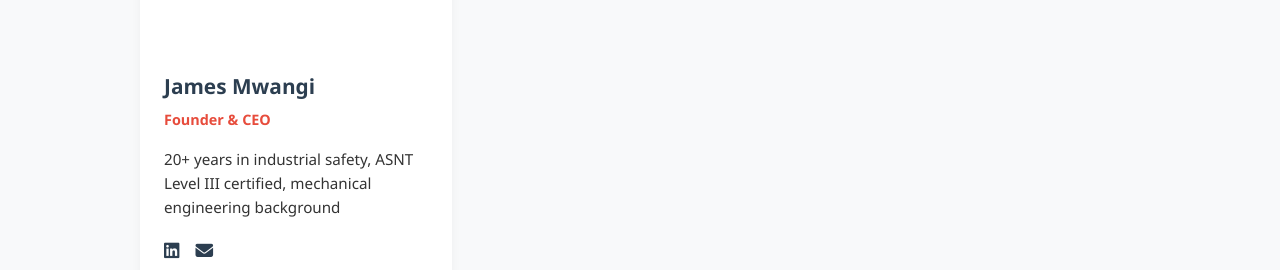
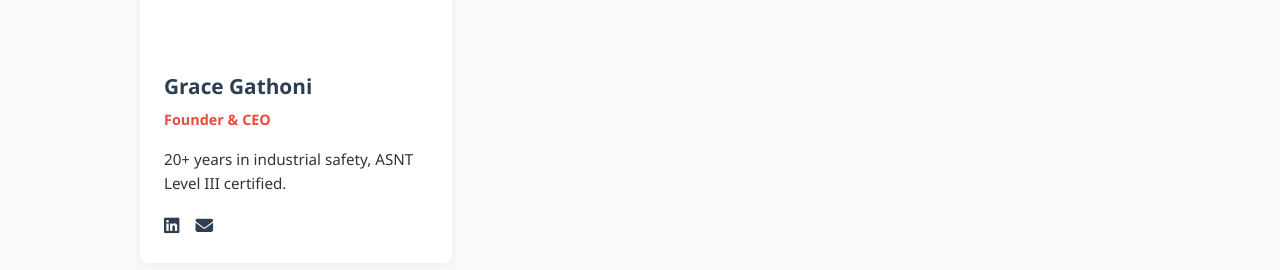
Before and after one commit to Rom-dev-ui/PrimeSafe, a plain HTML site: page about.html in a window 1280 px wide. Shown: the part 2387-2657 px from the top of the page. Drawn offline with Linux system fonts and the light colour scheme.

Commit message:
updated about uscontent

```diff
--- a/about.html
+++ b/about.html
@@ -130,9 +130,9 @@
                     <div class="team-member">
                         <div class="member-photo" style="background-image: url('assets/team-member1.jpg');"></div>
                         <div class="member-info">
-                            <h3>James Mwangi</h3>
+                            <h3>Grace Gathoni</h3>
                             <p class="position">Founder & CEO</p>
-                            <p class="bio">20+ years in industrial safety, ASNT Level III certified, mechanical engineering background</p>
+                            <p class="bio">20+ years in industrial safety, ASNT Level III certified.</p>
                             <div class="member-social">
                                 <a href="#"><i class="fab fa-linkedin"></i></a>
                                 <a href="#"><i class="fas fa-envelope"></i></a>
```
